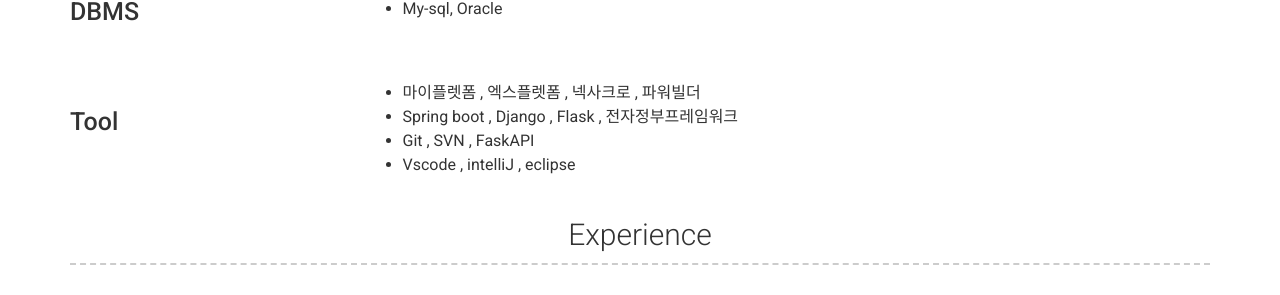
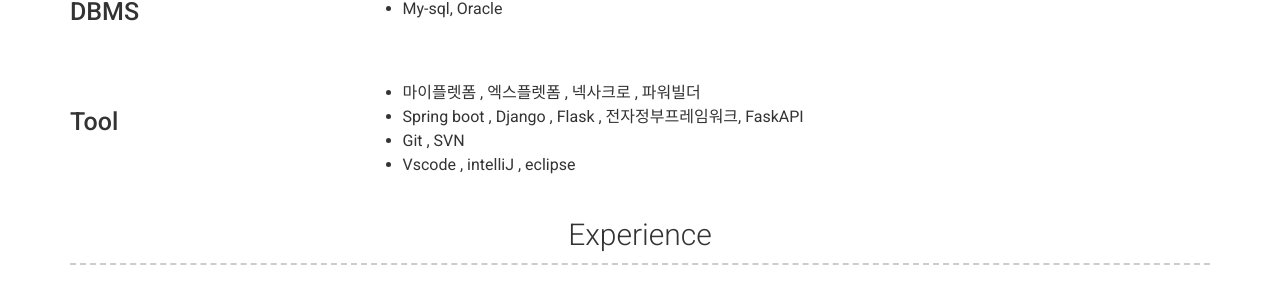
Before and after one commit to Sungjin79/Sungjin79.github.io, a Jekyll site: the page built from index.md, in a window 1280 px wide and 900 px high, scrolled down 554 px. Shown: the part 153-448 px from the top of the window. Built offline with Jekyll 4.4.1, drawn with Linux system fonts in a browser that asks for light colours; nearby versions of some CDN libraries.

```diff
--- a/_config.yml
+++ b/_config.yml
@@ -79,8 +79,8 @@ content:
         title: Tool
         description: | # this will include new lines to allow paragraphs
           - 마이플렛폼 , 엑스플렛폼 , 넥사크로 , 파워빌더
-          - Spring boot , Django , Flask , 전자정부프레임워크
-          - Git , SVN , FaskAPI
+          - Spring boot , Django , Flask , 전자정부프레임워크, FaskAPI
+          - Git , SVN
           - Vscode , intelliJ , eclipse
   - title: Experience
     layout: list
```
